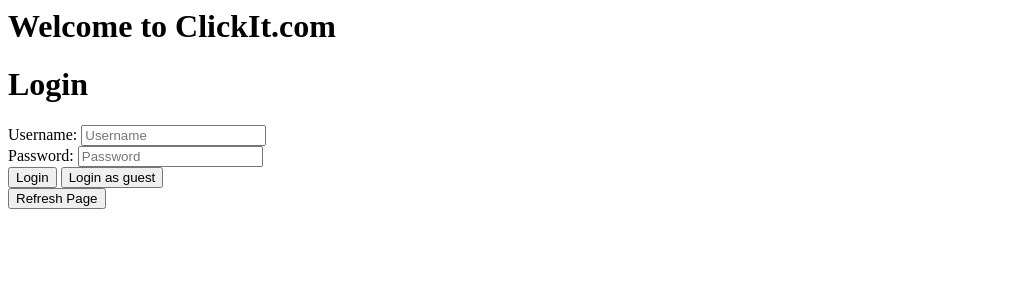
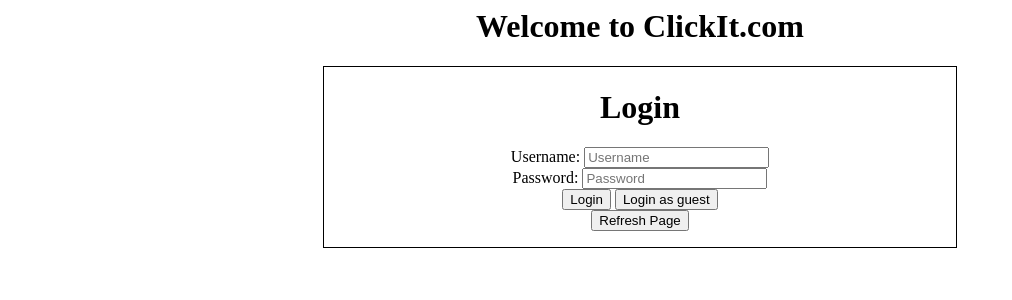
Before and after one commit to famedahossain/web-programming, a PHP site: page /login.php in a window 1280 px wide. Shown: the top 300 px of the page, without its empty margins (0-1012 px from the left). Run offline with PHP 8.4, Linux system fonts and the light colour scheme; data that the repository does not hold is empty; some libraries are stand-ins or nearby versions.

Commit message:
Added in login.php and modified stylesheet for login

```diff
--- a/mini_projects/1/ProjSheet.css
+++ b/mini_projects/1/ProjSheet.css
@@ -255,3 +255,26 @@
     margin-left: 25%;
     margin-bottom: 5%;
 }
+
+/*Login*/
+.welcome{
+    text-align: center;
+    margin: auto;
+}
+.login{
+    border: 1px solid black;
+
+    width: 50%;
+    margin: auto;
+    text-align: center;
+}
+
+.loginInputs{
+    text-align: center;
+    margin: auto;
+}
+
+.error{
+    color: red;
+    text-decoration: underline;
+}
```
